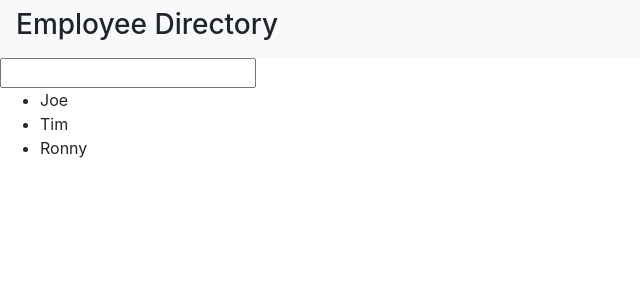
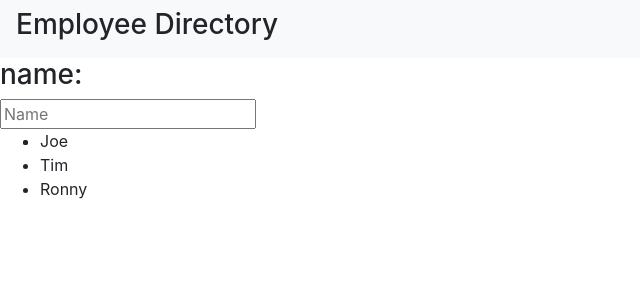
Before and after one commit to TevinWard7/Employee-Directory, a React (Create React App) app: page / in a window 1280 px wide. Shown: the top 300 px of the page, without its empty margins (0-640 px from the left). Built offline with nearby package versions, Linux system fonts and the light colour scheme.

Commit message:
added filter and map methods to make make employe list compononent work

```diff
--- a/src/App.js
+++ b/src/App.js
@@ -1,13 +1,11 @@
 import React from 'react';
 import Navbar from "./components/navbar/navbar";
-import Search from "./components/search/search"
 import EmployeeList from './components/employeeList/employeeList';
 
 function App() {
   return (
     <>
     <Navbar />
-    <Search />
     <EmployeeList />
     </>
   );
--- a/src/components/employeeList/employeeList.js
+++ b/src/components/employeeList/employeeList.js
@@ -3,12 +3,19 @@ import Employees from "../../utils/employees.json"
 
 const EmployeeList = () => {
 
-    const [employeeState, setEmployeeState] = useState(Employees);
+    const [employeeState] = useState(Employees);
+    const [searchName, setSearchName] = useState("");
+    const employFiltered = employeeState.filter(employee => employee.name.includes(searchName))
 
     return(
+        <>
+        <h3>name: {searchName}</h3>
+        <input value={searchName.charAt(0).toUpperCase() + searchName.slice(1)} placeholder="Name" type="text" name="search" onChange={e => setSearchName(e.target.value)} />
         <ul>
-{employeeState.map(employee => <li>{employee.name}</li>)}
+        {/* {employeeState.map(employee => <li>{employee.name}</li>)} */}
+        <li>{employFiltered.map(employee => <li>{employee.name}</li>)}</li>
         </ul>
+        </>
     )
 };
 
--- a/src/components/search/search.js
+++ /dev/null
@@ -1,9 +0,0 @@
-import React from "react";
-
-const Search = () => {
-    return(
-        <input type="text" name="search" />
-    )
-};
-
-export default Search;
```
